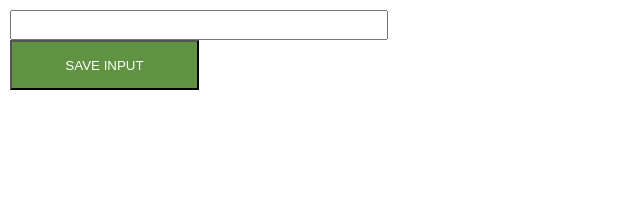
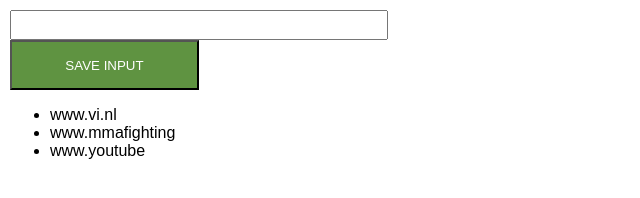
Before and after one commit to AsanteWiebers/Chrome-extension, a plain HTML site: page index.html in a window 1280 px wide. Shown: the whole page, without its empty margins (0-640 px from the left). Drawn offline with Linux system fonts and the light colour scheme.

Commit message:
loop edit

```diff
--- a/index.html
+++ b/index.html
@@ -14,7 +14,8 @@
 <body>
     <input type="text" id="input-el">
     <button id="input-btn">SAVE INPUT</button>
-
+    <ul id="ul-el">
+    </ul>
     <script src="/index.js"></script>
 
 
--- a/index.js
+++ b/index.js
@@ -1,14 +1,20 @@
 let saveLead = document.getElementById("input-btn")
 let myLeads = ["www.vi.nl","www.mmafighting","www.youtube"]
 let inputEl = document.getElementById("input-el")
-console.log(saveLead)
+const ulEl = document.getElementById("ul-el")
+
 
 saveLead.addEventListener('click', function(){
     myLeads.push(inputEl.value);
     console.log(myLeads);
 
-    for (let i = 0; i < myLeads.length; i++) {
-        console.log(myLeads[i]);
+})
 
-    }
-})
+let listItems = ''
+
+for (let i = 0; i < myLeads.length; i++) {
+    listItems += "<li>" + myLeads[i] + "</li>"
+    console.log(listItems);
+}
+
+ulEl.innerHTML = listItems
```
